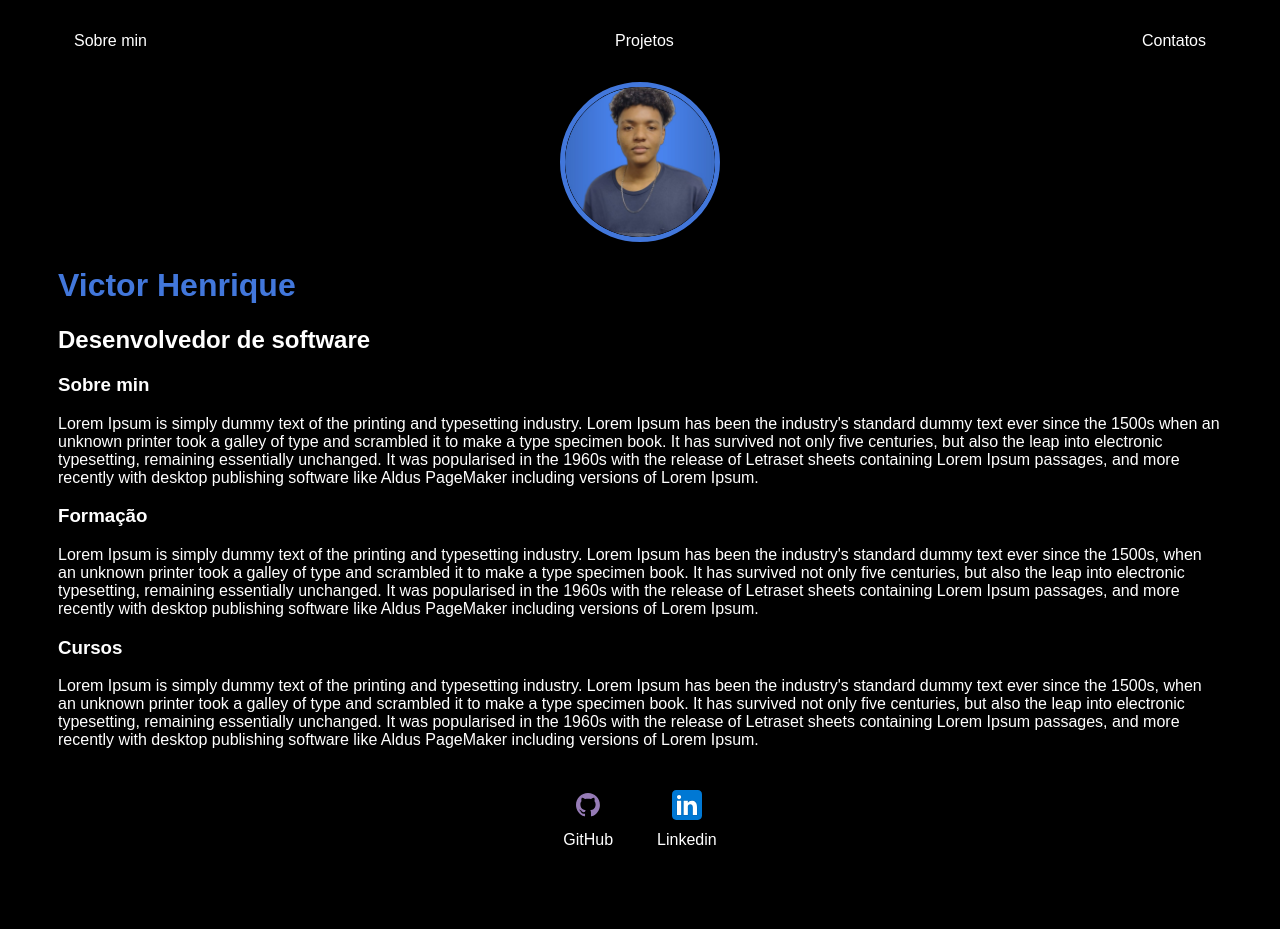
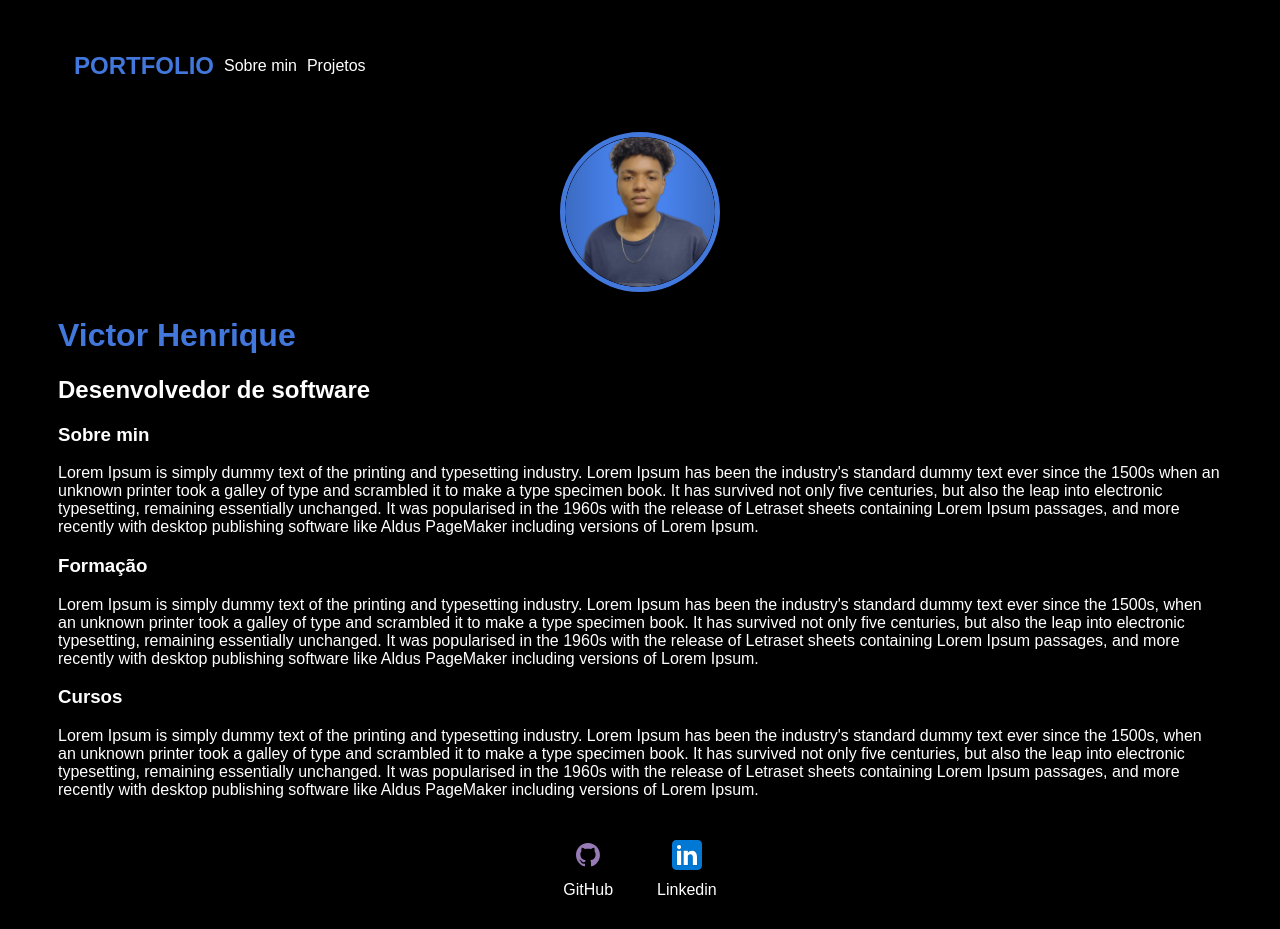
Before and after one commit to Vitinn04/Portfolio, a plain HTML site: page index.html in a window 1280 px wide. Before the commit the page ends 879 px from the top, so only its background shows below. Drawn offline with Linux system fonts and the light colour scheme.

Commit message:
Add files via upload

```diff
--- a/index.html
+++ b/index.html
@@ -12,13 +12,13 @@
     <nav>
         <ul>
             <li>
+                <h1>PORTFOLIO</h1>
+            </li>
+            <li>
                 <a href="index.html">Sobre min</a>
             </li>
             <li>
                 <a href="projeto.html">Projetos</a>
-            </li>
-            <li>
-                <a href="contato.html">Contatos</a>
             </li>
         </ul>
     </nav>
--- a/style.css
+++ b/style.css
@@ -5,7 +5,7 @@ body{
 }
 ul {
     display: flex;
-    justify-content: space-between;
+    gap: 10px;
     list-style-type: none;
     align-items: center;
     padding: 16px;
```
Also changed, not shown: projeto.html (+1 -1 lines).
